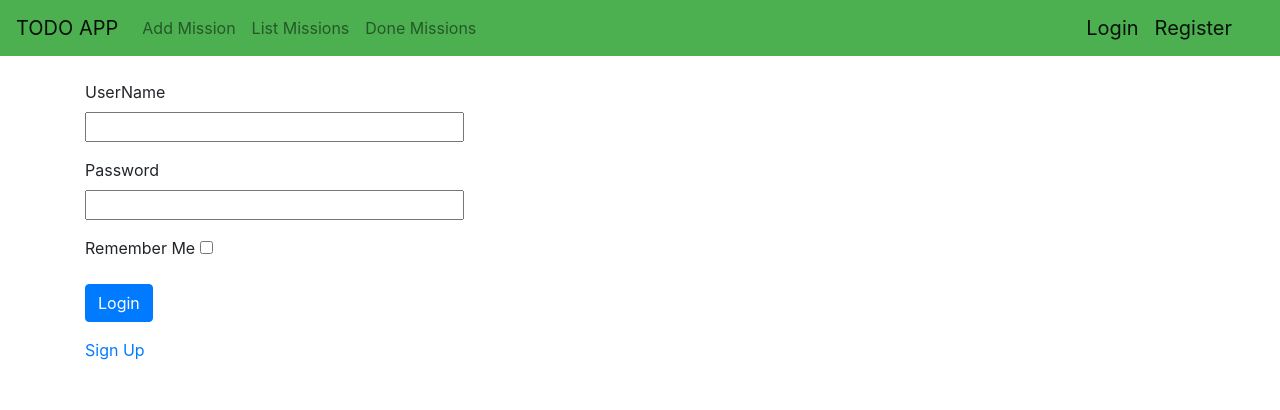
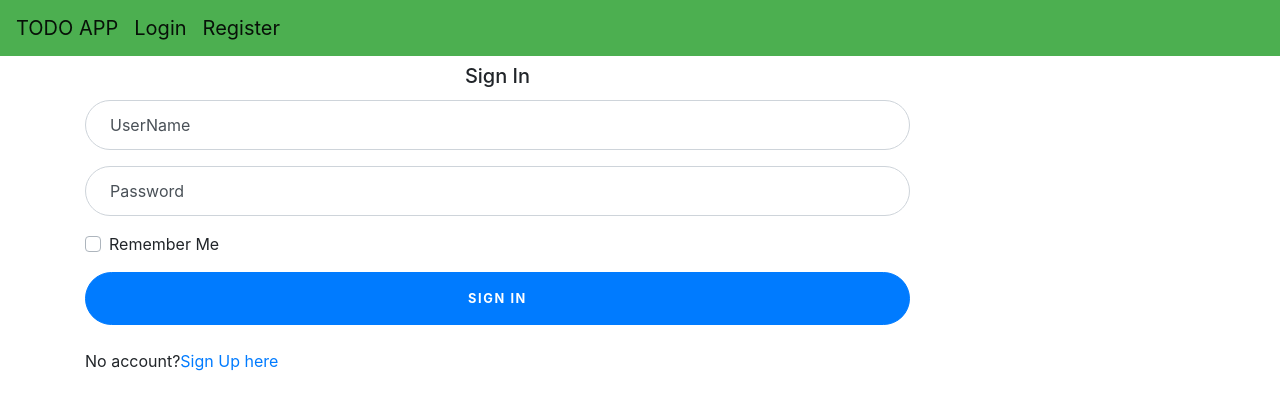
Before and after one commit to FaridJunior/todo-app, a Flask app: page /login in a window 1280 px wide. Shown: the top 410 px of the page. Run offline with Flask 2, Linux system fonts and the light colour scheme; some libraries are stand-ins or nearby versions.

Commit message:
edit home and login form and register

```diff
--- a/todo/missions/templates/add_mission.html
+++ b/todo/missions/templates/add_mission.html
@@ -4,7 +4,7 @@
     <form class="" action="" method="post">
         {{form.hidden_tag()}}
         <fieldset class="form-group">
-            <legend class="border-bottom mb-4">New Mission</legend>
+            <legend  style="font-size:16px" class="border-bottom mb-4">Add New Mission</legend>
             <div class="form-group">
                 {%if form.content.errors %}
                 {{form.content(class="form-control form-control-lg is-invalid")}}
--- a/todo/missions/templates/update_mission.html
+++ b/todo/missions/templates/update_mission.html
@@ -4,7 +4,7 @@
     <form class="" action="" method="post">
         {{form.hidden_tag()}}
         <fieldset class="form-group">
-            <legend class="border-bottom mb-4">New Mission</legend>
+            <legend class="border-bottom mb-4">Update Mission</legend>
             <div class="form-group">
                 {%if form.content.errors %}
                 {{form.content(class="form-control form-control-lg is-invalid")}}
--- /dev/null
+++ b/todo/static/css/style.css
@@ -0,0 +1,121 @@
+:root {
+  --input-padding-x: 1.5rem;
+  --input-padding-y: .75rem;
+}
+
+
+.card-signin {
+  border: 0;
+  border-radius: 1rem;
+  box-shadow: 0 0.5rem 1rem 0 rgba(0, 0, 0, 0.1);
+}
+
+.card-signin .card-title {
+  margin-bottom: 2rem;
+  font-weight: 300;
+  font-size: 1.5rem;
+}
+
+.card-signin .card-body {
+  padding: 2rem;
+}
+
+.form-signin {
+  width: 100%;
+}
+
+.form-signin .btn {
+  font-size: 80%;
+  border-radius: 5rem;
+  letter-spacing: .1rem;
+  font-weight: bold;
+  padding: 1rem;
+  transition: all 0.2s;
+}
+
+.form-label-group {
+  position: relative;
+  margin-bottom: 1rem;
+}
+
+.form-label-group input {
+  height: auto;
+  border-radius: 2rem;
+}
+
+.form-label-group>input,
+.form-label-group>label {
+  padding: var(--input-padding-y) var(--input-padding-x);
+}
+
+.form-label-group>label {
+  position: absolute;
+  top: 0;
+  left: 0;
+  display: block;
+  width: 100%;
+  margin-bottom: 0;
+  /* Override default `<label>` margin */
+  line-height: 1.5;
+  color: #495057;
+  border: 1px solid transparent;
+  border-radius: .25rem;
+  transition: all .1s ease-in-out;
+}
+
+.form-label-group input::-webkit-input-placeholder {
+  color: transparent;
+}
+
+.form-label-group input:-ms-input-placeholder {
+  color: transparent;
+}
+
+.form-label-group input::-ms-input-placeholder {
+  color: transparent;
+}
+
+.form-label-group input::-moz-placeholder {
+  color: transparent;
+}
+
+.form-label-group input::placeholder {
+  color: transparent;
+}
+
+.form-label-group input:not(:placeholder-shown) {
+  padding-top: calc(var(--input-padding-y) + var(--input-padding-y) * (2 / 3));
+  padding-bottom: calc(var(--input-padding-y) / 3);
+}
+
+.form-label-group input:not(:placeholder-shown)~label {
+  padding-top: calc(var(--input-padding-y) / 3);
+  padding-bottom: calc(var(--input-padding-y) / 3);
+  font-size: 12px;
+  color: #777;
+}
+
+/* Fallback for Edge
+-------------------------------------------------- */
+
+@supports (-ms-ime-align: auto) {
+  .form-label-group>label {
+    display: none;
+  }
+  .form-label-group input::-ms-input-placeholder {
+    color: #777;
+  }
+}
+
+/* Fallback for IE
+-------------------------------------------------- */
+
+@media all and (-ms-high-contrast: none),
+(-ms-high-contrast: active) {
+  .form-label-group>label {
+    display: none;
+  }
+  .form-label-group input:-ms-input-placeholder {
+    color: #777;
+  }
+}
--- a/todo/templates/base.html
+++ b/todo/templates/base.html
@@ -5,17 +5,19 @@
   <meta charset="UTF-8">
   <link rel="stylesheet" href="https://stackpath.bootstrapcdn.com/bootstrap/4.3.1/css/bootstrap.min.css"
     integrity="sha384-ggOyR0iXCbMQv3Xipma34MD+dH/1fQ784/j6cY/iJTQUOhcWr7x9JvoRxT2MZw1T" crossorigin="anonymous">
+  <link rel="stylesheet" href="{{url_for('static', filename='css/style.css')}}">
   <title>{{title}}</title>
 </head>
 
 <body>
   <!-- Image and text -->
   <nav class="navbar navbar-expand-lg navbar-light" style='background-color:#4CAF50;'>
-    <a class="navbar-brand" href="#">TODO APP </a>
+    <a class="navbar-brand" href="{{url_for('mission.home')}}">TODO APP </a>
     <button class="navbar-toggler" type="button" data-toggle="collapse" data-target="#navbarNav"
       aria-controls="navbarNav" aria-expanded="false" aria-label="Toggle navigation">
       <span class="navbar-toggler-icon"></span>
     </button>
+    {%if current_user.is_authenticated%}
     <div class="collapse navbar-collapse" id="navbarNav">
       <ul class="navbar-nav">
         <li class="nav-item ">
@@ -29,6 +31,7 @@
         </li>
       </ul>
     </div>
+    {%endif%}
       {%if current_user.is_anonymous%}
       <a class="navbar-brand" href="{{url_for('user.login')}}">Login</a>
       <a class="navbar-brand" href="{{url_for('user.register')}}">Register</a>
@@ -42,15 +45,14 @@
     {%with messages = get_flashed_messages()%}
     {%if messages%}
     {%for message in messages %}
-    <div class="alert alert-primary mt-2" role="alert">
+    <div class="alert alert-primary mt-1" role="alert">
        {{message}}
     </div>
     {%endfor%}
     {%endif%}
     {%endwith%}
-    <div class="row">
+    <div class="row mt-2">
         <div class="col-9">
-          <br>
             {%block content%}
             {% endblock %}
           </div>
--- a/todo/users/forms.py
+++ b/todo/users/forms.py
@@ -8,7 +8,7 @@ class LoginForm(FlaskForm):
     username = StringField('UserName', validators=[DataRequired()])
     password = PasswordField('Password', validators=[DataRequired()])
     remember = BooleanField('Remember Me')
-    submit = SubmitField('Login')
+    submit = SubmitField('SIGN IN')
 
 
 class RegisterForm(FlaskForm):
--- a/todo/users/routes.py
+++ b/todo/users/routes.py
@@ -3,7 +3,8 @@ from flask import redirect, url_for, flash
 from flask import render_template
 from .models import db , User
 from .forms import LoginForm, RegisterForm
-from flask_login import current_user , login_user , logout_user
+from flask_login import current_user, login_user, logout_user, login_required
+
 user = Blueprint("user", __name__ , template_folder='templates')
 
 
@@ -41,6 +42,7 @@ def login():
     return render_template('login.html', form =form)
 
 @user.route('/logout')
+@login_required
 def logout():
     logout_user()
     return redirect(url_for('user.login'))
--- a/todo/users/templates/login.html
+++ b/todo/users/templates/login.html
@@ -1,26 +1,29 @@
 {%extends 'base.html'%}
 {%block content%}
-<form action="" method="post">
+ <h5 class="card-title text-center">Sign In</h5>
+<form class="form-signin" action="" method="post">
     {{form.hidden_tag()}}
-    <p>
-        {{ form.username.label }}<br>
-        {{ form.username(size=32) }}<br>
+    <div class="form-label-group">
+        {{ form.username(id="userName" ,class="form-control" ,placeholder="username") }}
+        {{ form.username.label(for="userName")}}
         {% for error in form.username.errors %}
         <span style="color: red;">[{{ error }}]</span>
         {% endfor %}
-    </p>
-    <p>
-        {{ form.password.label }}<br>
-        {{ form.password(size=32) }}<br>
+    </div>
+    <div class="form-label-group">
+        {{ form.password(id="inputPassword",class="form-control",placeholder="Password")}}
+        {{ form.password.label(for="inputPassword")}}
         {% for error in form.password.errors %}
         <span style="color: red;">[{{ error }}]</span>
         {% endfor %}
-    </p>
-    <p>
-        {{ form.remember.label }}
-        {{form.remember()}}
-    </p>
-    <p>{{ form.submit(class="btn btn-primary",) }}</p>
+    </div>
+    <div class="custom-control custom-checkbox mb-3">
+        {{form.remember(type="checkbox",class="custom-control-input", id="customCheck1")}}
+        {{form.remember.label(class="custom-control-label",for="customCheck1")}}
+    </div>
+    {{ form.submit(class="btn btn-lg btn-primary btn-block text-uppercase",type="submit") }}
+    <br>
 </form>
-<a href="{{url_for('user.register')}}">Sign Up</a>
+No account?<a href="{{url_for('user.register')}}">Sign Up here</a>
+
 {%endblock%}
```
Also changed, not shown: requirements.txt (+8 -0 lines), todo/missions/routes.py (+30 -7 lines), todo/missions/templates/home.html (+44 -0 lines), todo/users/templates/register.html (+14 -12 lines), todo/static/javascript/jscript.js (renamed from todo/templates/static/javascript/jscript.js), 1 other file.
